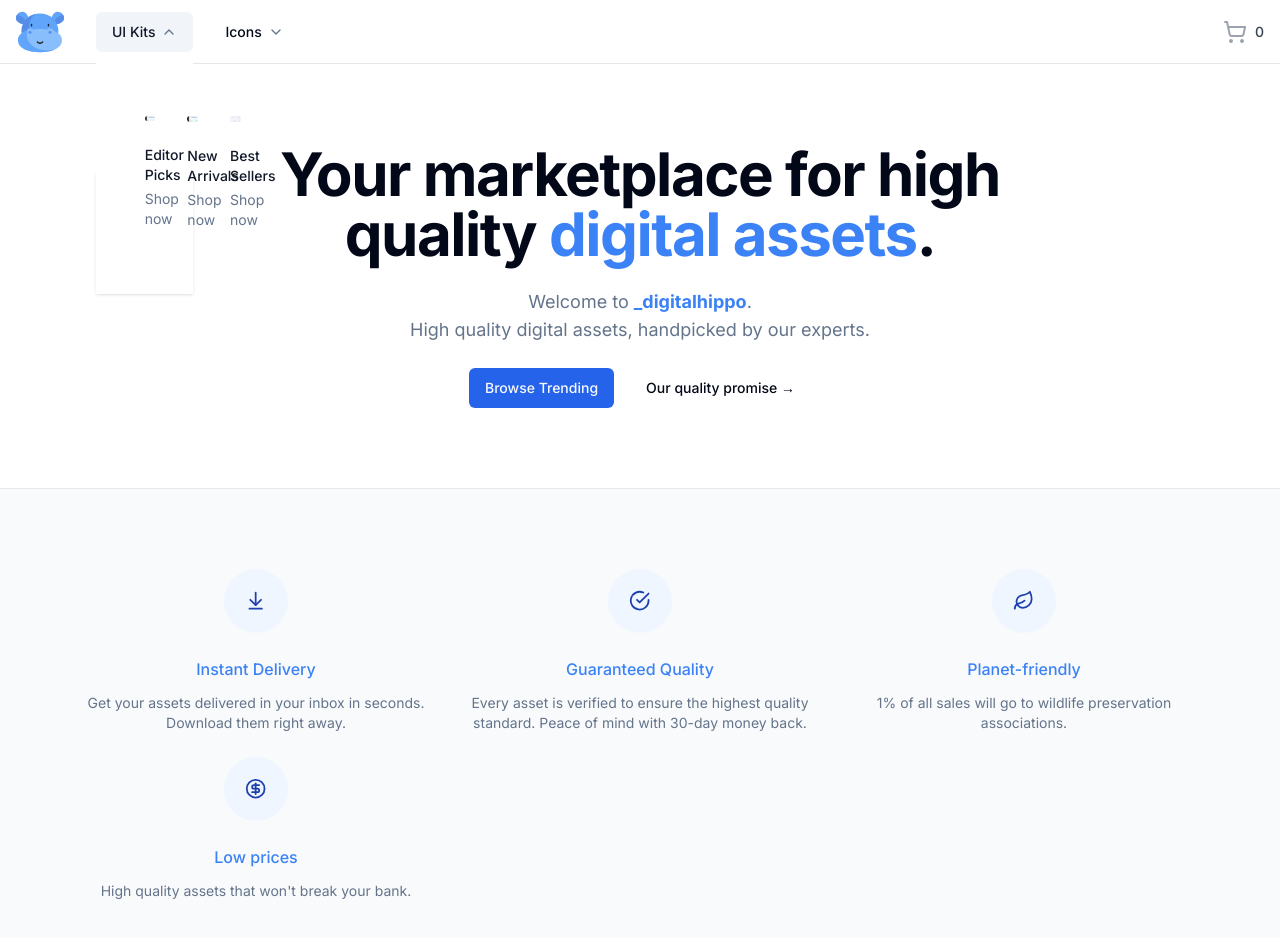
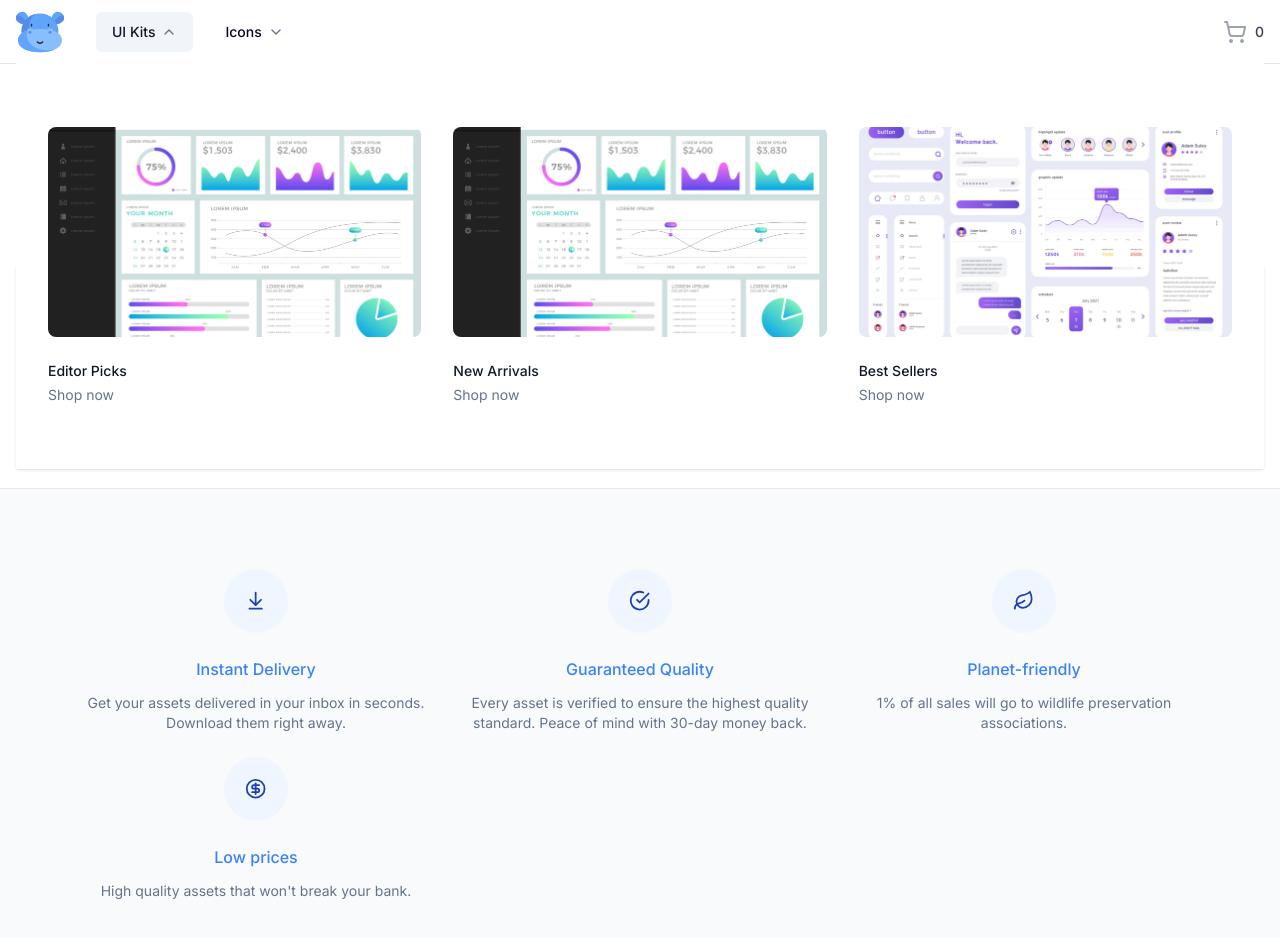
Before and after one commit to FabioViscuso/digitalhippo, a Next.js app: page / in a window 1280 px wide. Both pictures are taken after a click on the button "UI Kits". Shown: the top 938 px of the page. Built offline with nearby package versions, Linux system fonts and the light colour scheme.

Commit message:
fix navItem

```diff
--- a/src/components/NavItem.tsx
+++ b/src/components/NavItem.tsx
@@ -1,62 +1,99 @@
-"use client"
+'use client'
 
-import { ChevronDown } from "lucide-react"
-import { Button } from "./ui/button"
-import type { Category } from "@/config"
-import { cn } from "@/lib/utils"
-import Image from "next/image"
-import Link from "next/link"
+import { PRODUCT_CATEGORIES } from '@/config'
+import { Button } from './ui/button'
+import { ChevronDown } from 'lucide-react'
+import { cn } from '@/lib/utils'
+import Image from 'next/image'
+import Link from 'next/link'
 
-interface Props {
-    category: Category,
-    handleOpen: () => void,
-    isOpen: boolean,
+type Category = (typeof PRODUCT_CATEGORIES)[number]
+
+interface NavItemProps {
+    category: Category
+    handleOpen: () => void
+    close: () => void
+    isOpen: boolean
     isAnyOpen: boolean
 }
 
-const NavItem = ({ isAnyOpen, isOpen, handleOpen, category }: Props) => {
+const NavItem = ({
+    isAnyOpen,
+    category,
+    handleOpen,
+    close,
+    isOpen,
+}: NavItemProps) => {
     return (
-        <div className="flex">
-            <div className="relative flex">
+        <div className='flex'>
+            <div className='relative flex items-center'>
                 <Button
+                    className='gap-1.5'
                     onClick={handleOpen}
-                    className="gap-1.5"
-                    variant={isOpen ? "secondary" : "ghost"}
-                >
+                    variant={isOpen ? 'secondary' : 'ghost'}>
                     {category.label}
-                    <ChevronDown className={cn("h-4 w-4 transition-all text-muted-foreground", { '-rotate-180': isOpen })} />
+                    <ChevronDown
+                        className={cn(
+                            'h-4 w-4 transition-all text-muted-foreground',
+                            {
+                                '-rotate-180': isOpen,
+                            }
+                        )}
+                    />
                 </Button>
+            </div>
 
+            {isOpen ? (
+                <div
+                    onClick={() => close()}
+                    className={cn(
+                        'absolute inset-x-0 top-full text-sm text-muted-foreground',
                         {
-                    isOpen &&
-                    <div className={cn("absolute inset-x-0 top-full text-sm text-muted-foreground", { "animate-in fade-in-10 slide-in-from-top-5": !isAnyOpen })}>
-                        <div className="absolute inset-0 top-1/2 bg-white shadow" aria-hidden />
-                        <div className="relative bg-white">
-                            <div className="mx-auto max-w-7 px-8">
-                                <div className="grid grid-cols-4 gap-x-8 gap-y-10 py-16">
-                                    <div className="col-span-4 col-start-1 grid grid-cols-3 gap-x-8">
-                                        {category.featured.map(featured => (
-                                            <div key={featured.name} className="group relative sm:text-sm text-base">
-                                                <div className="relative aspect-video overflow-hidden rounded-lg bg-gray-100 group-hover:opacity-75">
+                            'animate-in fade-in-10 slide-in-from-top-5':
+                                !isAnyOpen,
+                        }
+                    )}>
+                    <div
+                        className='absolute inset-0 top-1/2 bg-white shadow'
+                        aria-hidden='true'
+                    />
+
+                    <div className='relative bg-white'>
+                        <div className='mx-auto max-w-7xl px-8'>
+                            <div className='grid grid-cols-4 gap-x-8 gap-y-10 py-16'>
+                                <div className='col-span-4 col-start-1 grid grid-cols-3 gap-x-8'>
+                                    {category.featured.map((item) => (
+                                        <div
+                                            onClick={() => close}
+                                            key={item.name}
+                                            className='group relative text-base sm:text-sm'>
+                                            <div className='relative aspect-video overflow-hidden rounded-lg bg-gray-100 group-hover:opacity-75'>
                                                 <Image
-                                                        src={featured.imgSrc}
-                                                        alt={`${featured.name} category image`}
+                                                    src={item.imgSrc}
+                                                    alt='product category image'
                                                     fill
-                                                        className="object-cover object-center"
+                                                    className='object-cover object-center'
                                                 />
                                             </div>
-                                                <Link href={featured.href} className="mt-6 block font-medium text-gray-900">{featured.name}</Link>
-                                                <p className="mt-1" aria-hidden >Shop now</p>
+
+                                            <Link
+                                                href={item.href}
+                                                className='mt-6 block font-medium text-gray-900'>
+                                                {item.name}
+                                            </Link>
+                                            <p
+                                                className='mt-1'
+                                                aria-hidden='true'>
+                                                Shop now
+                                            </p>
                                         </div>
-                                        )
-                                        )}
+                                    ))}
                                 </div>
                             </div>
                         </div>
                     </div>
                 </div>
-                }
-            </div>
+            ) : null}
         </div>
     )
 }
```
Lines whose indentation alone changed are shown as unchanged.
